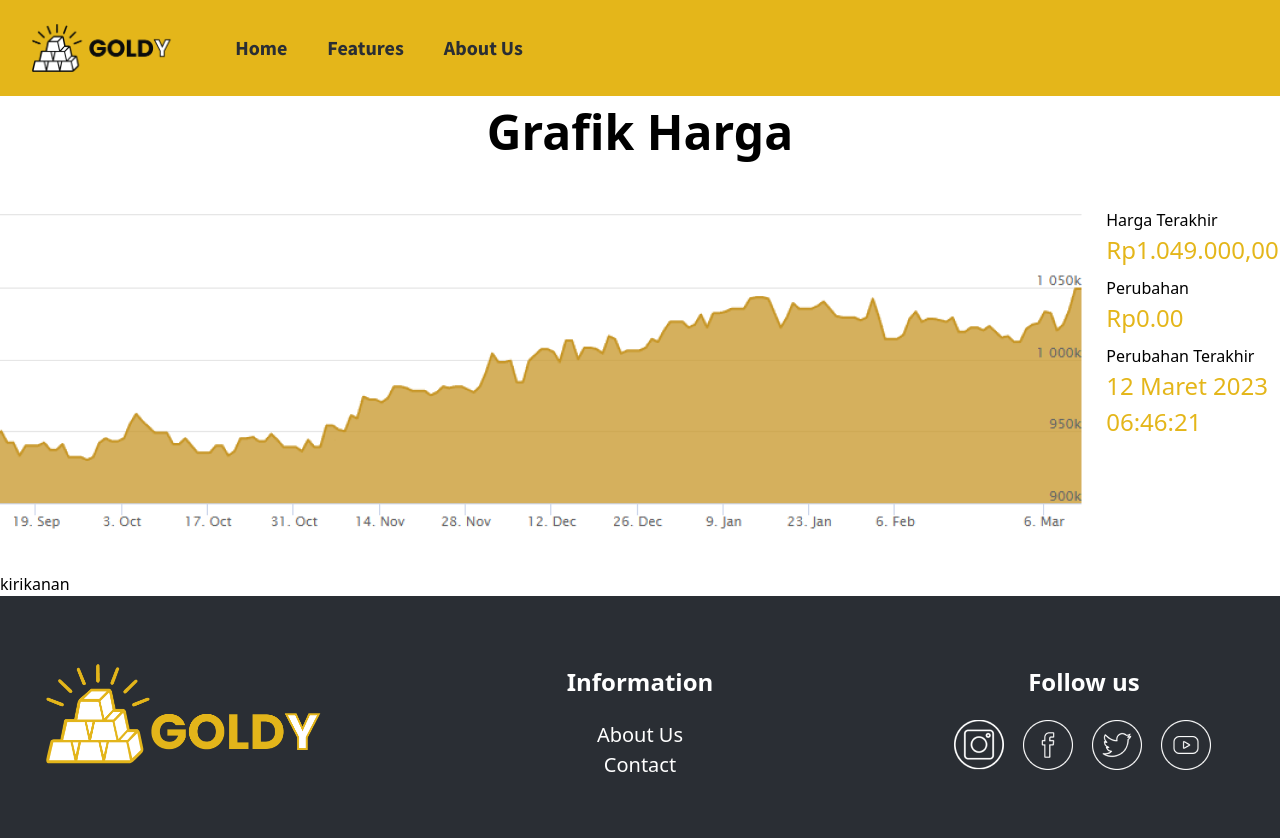
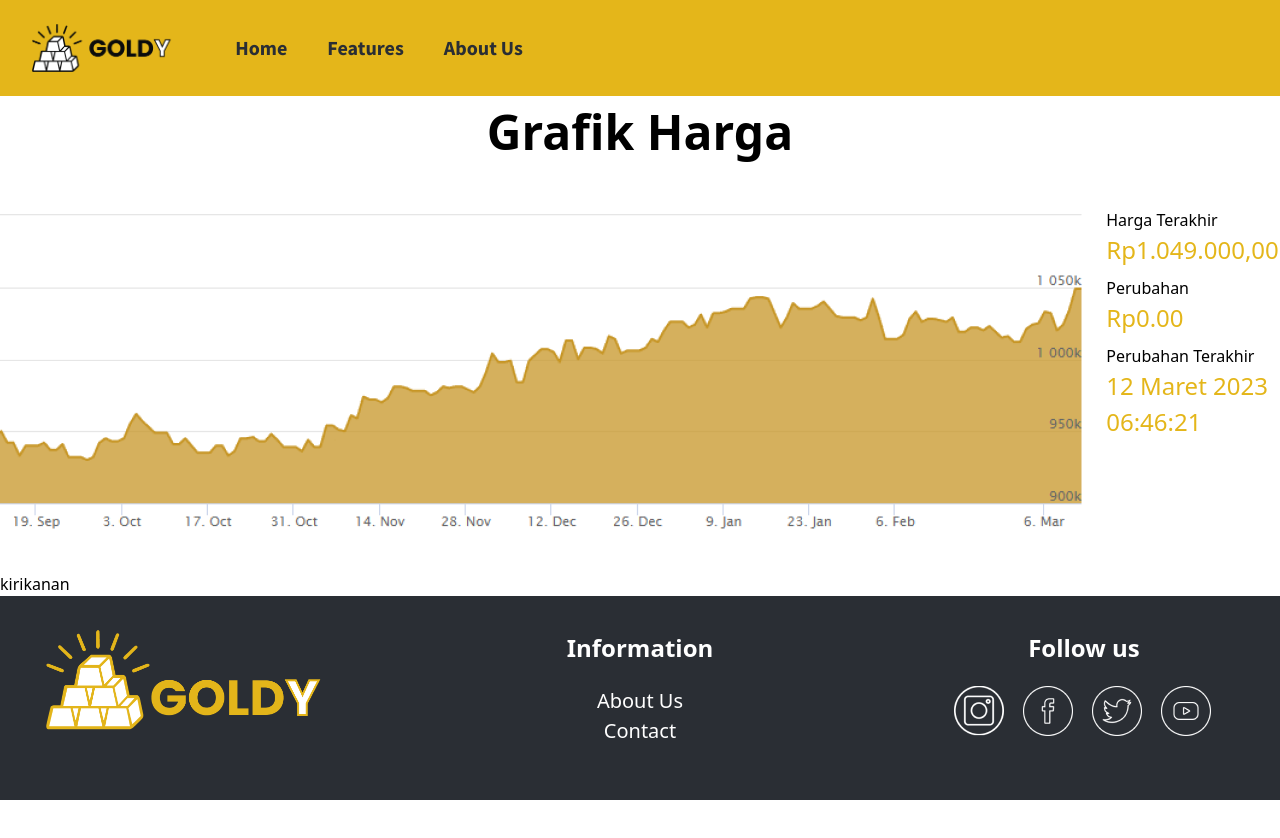
Before and after one commit to Bejo-Group/goldy-FE, a React (Create React App) app in the folder goldy/: page /prediksi in a window 1280 px wide. Shown: the top 838 px of the page. After the commit the page ends 800 px from the top, so only its background shows below. Built offline with nearby package versions, Linux system fonts and the light colour scheme.

Commit message:
Fix footer on rekomendasi and prediksi page

```diff
--- a/goldy/src/components/Prediksi.jsx
+++ b/goldy/src/components/Prediksi.jsx
@@ -6,6 +6,7 @@ import DummyGraph from './ToGraphLanding'
 function Prediksi(){
     return(
         <>
+            <div className='flex flex-col h-screen'>
                 <Navbar/>
                 <DummyGraph/>
                 <div className='flex'>
@@ -13,6 +14,7 @@ function Prediksi(){
                     <div>kanan</div>
                 </div>
                 <Footer/>
+            </div>
         </>
     )
 }
--- a/goldy/src/components/Rekomendasi.jsx
+++ b/goldy/src/components/Rekomendasi.jsx
@@ -6,6 +6,7 @@ import DummyGraph from './ToGraphLanding'
 function Rekomendasi(){
     return(
         <>
+            <div className='flex flex-col h-screen'>
                 <Navbar/>
                 <DummyGraph/>
                 <div className='flex'>
@@ -13,6 +14,7 @@ function Rekomendasi(){
                     <div>kanan</div>
                 </div>
                 <Footer/>
+            </div>
         </>
     )
 }
```
Lines whose indentation alone changed are shown as unchanged.
